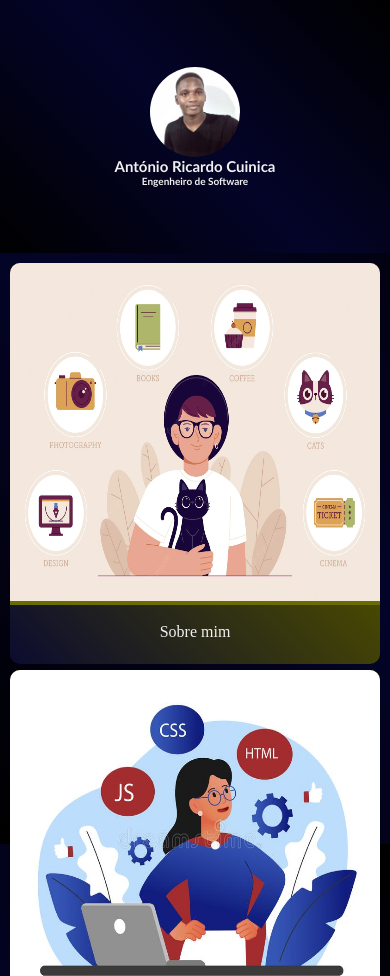
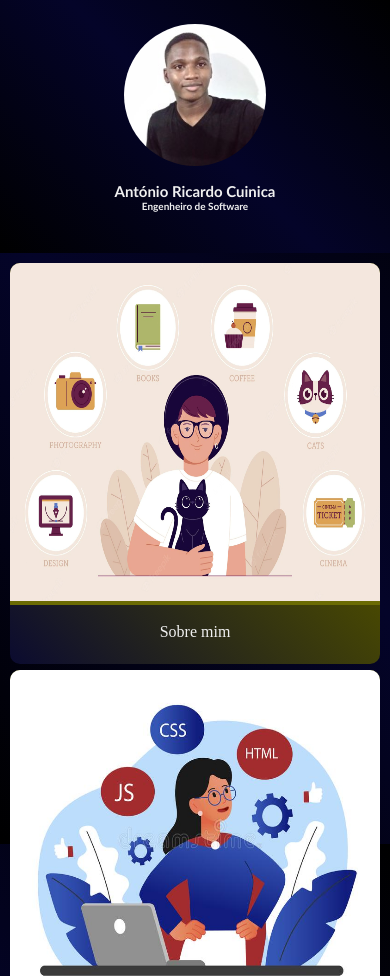
Before and after one commit to AntonioCuinica/PortFolio, a plain HTML site: page index.html in a window 390 px wide. Shown: the top 976 px of the page. Drawn offline with Linux system fonts and the light colour scheme.

Commit message:
updating homepage

```diff
--- a/index.css
+++ b/index.css
@@ -19,20 +19,29 @@ body{
 header{
     width:100%;
     height:30%;
+    top:0px;
     display:flex;
     flex-direction:column;
     align-items:center;
-    justify-content:center;
+    justify-content:space-evenly;
+    padding:2% 0;
+    z-index:1;
+}
 
+header .h-img{
+    width:40%;
+    height:60%;
 }
 
 header #profile-img{
-    width:100px;
-    height:100px;   border-radius:100%;
+    width:auto;
+    height: 100%;
+    border-radius:100%;
 }
 
 header .text{
     width:100%;
+    height:20%;
 }
 
 header h1,h2{
@@ -63,7 +72,21 @@ main .menu .menu-item{
     height:calc(50vh - 25px);
     border-radius:10px;
     background-color:rgb(107, 107, 3);
+    transition: 0.5s;
 }
+
+main .menu .menu-item:hover{
+   transform:scale(1.10);
+   z-index:1;
+}
+
+main .menu .menu-item:first-of-type:hover{
+    transform: translateX(100px);
+}
+
+main .menu .menu-item:last-of-type:hover{
+    transform: translateX(-100px);
+ }
 
 .menu-item .item-img{
     width:100%;
@@ -104,19 +127,13 @@ footer p{
 @media (max-width:895px)  {
     header{
         position:fixed;
-        top:0px;
         background:linear-gradient(45deg,black,rgb(4, 4, 41),black);
-        z-index:1;
-    }
-
-    header #profile-img{
-        width:90px;
-        height:90px;
     }
 
     header h1{
         font-size:15px;
     }
+
     header h2{
         font-size:10px;
     }
--- a/index.html
+++ b/index.html
@@ -9,7 +9,10 @@
 </head>
 <body>
     <header>
-        <img src="./img/profile.jpg" alt="António Ricardo Cuincia" id="profile-img">
+        <div class="h-img">
+            <img src="./img/profile.jpg" alt="António Ricardo Cuincia" id="profile-img">
+        </div>
+
         <div class="text">
             <h1>António Ricardo Cuinica</h1>
         <h2>Engenheiro de Software</h2>
```
